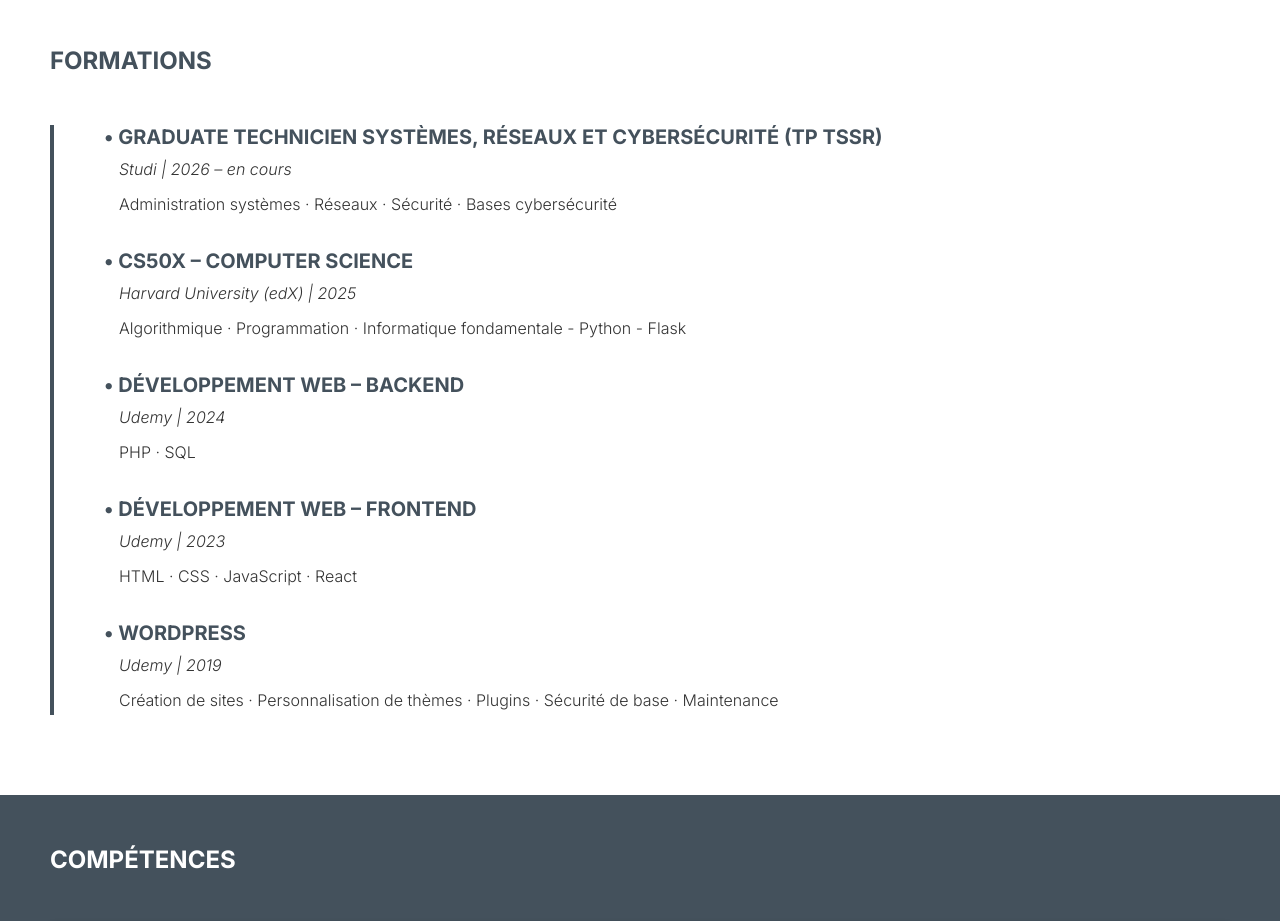
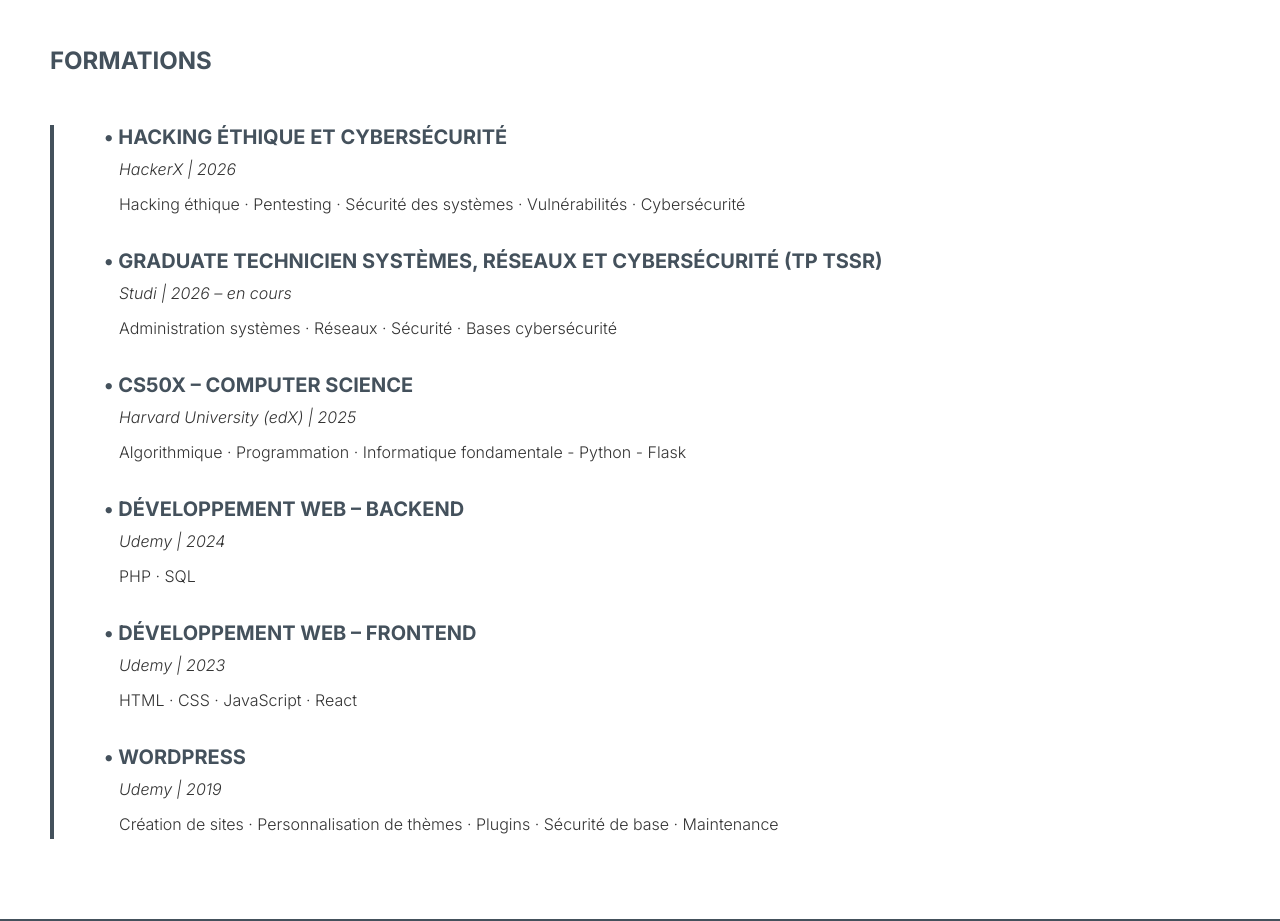
Before and after one commit to priscillamezouar/priscillamezouar.github.io, a plain HTML site: page index.html in a window 1280 px wide. Shown: the part 1520-2441 px from the top of the page. Drawn offline with nearby package versions, Linux system fonts and the light colour scheme.

Commit message:
update formations

```diff
--- a/index.html
+++ b/index.html
@@ -137,6 +137,15 @@
                 <h2>Formations</h2>
 
                 <div class="container">
+                    <div class="item">
+                        <h3>• Hacking Éthique et Cybersécurité</h3>
+                        <em>HackerX | 2026</em>
+                        <p>
+                            Hacking éthique · Pentesting · Sécurité des systèmes
+                            · Vulnérabilités · Cybersécurité
+                        </p>
+                    </div>
+
                     <div class="item">
                         <h3>
                             • Graduate Technicien Systèmes, Réseaux et
```
